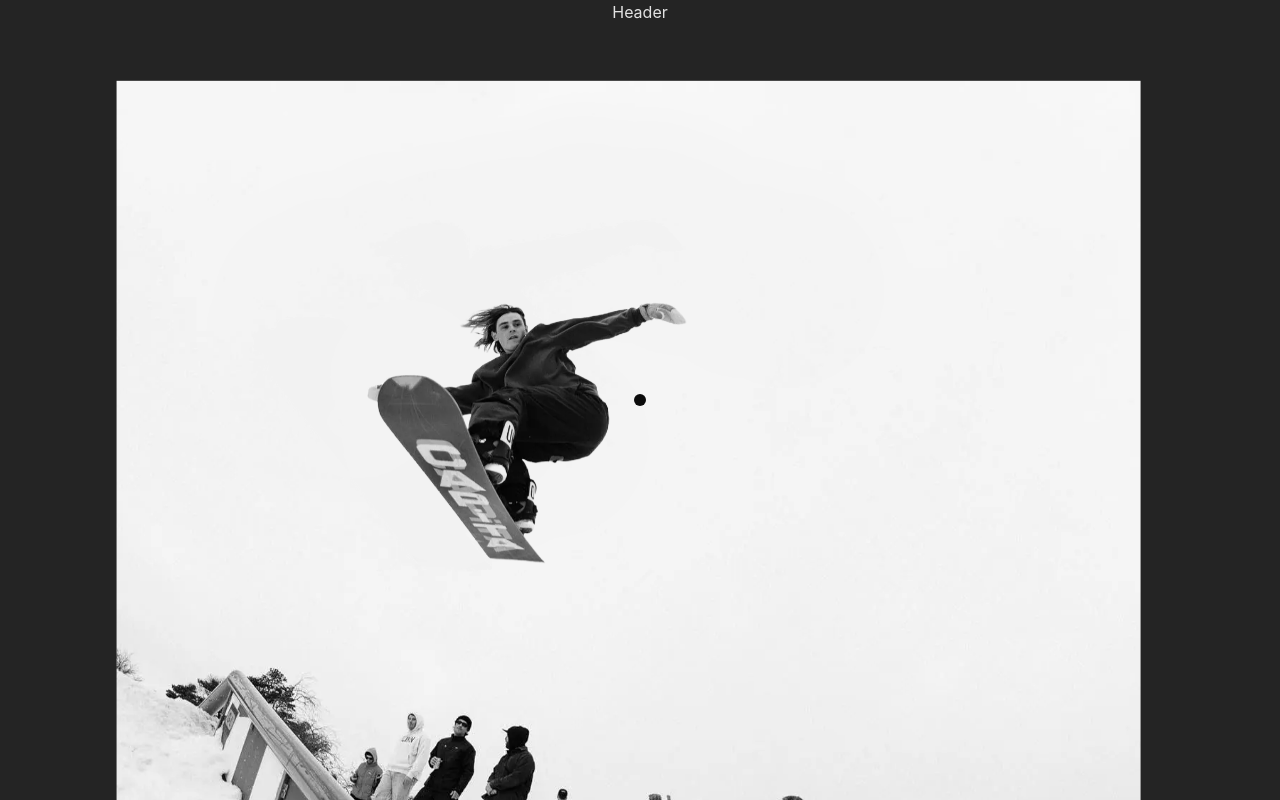
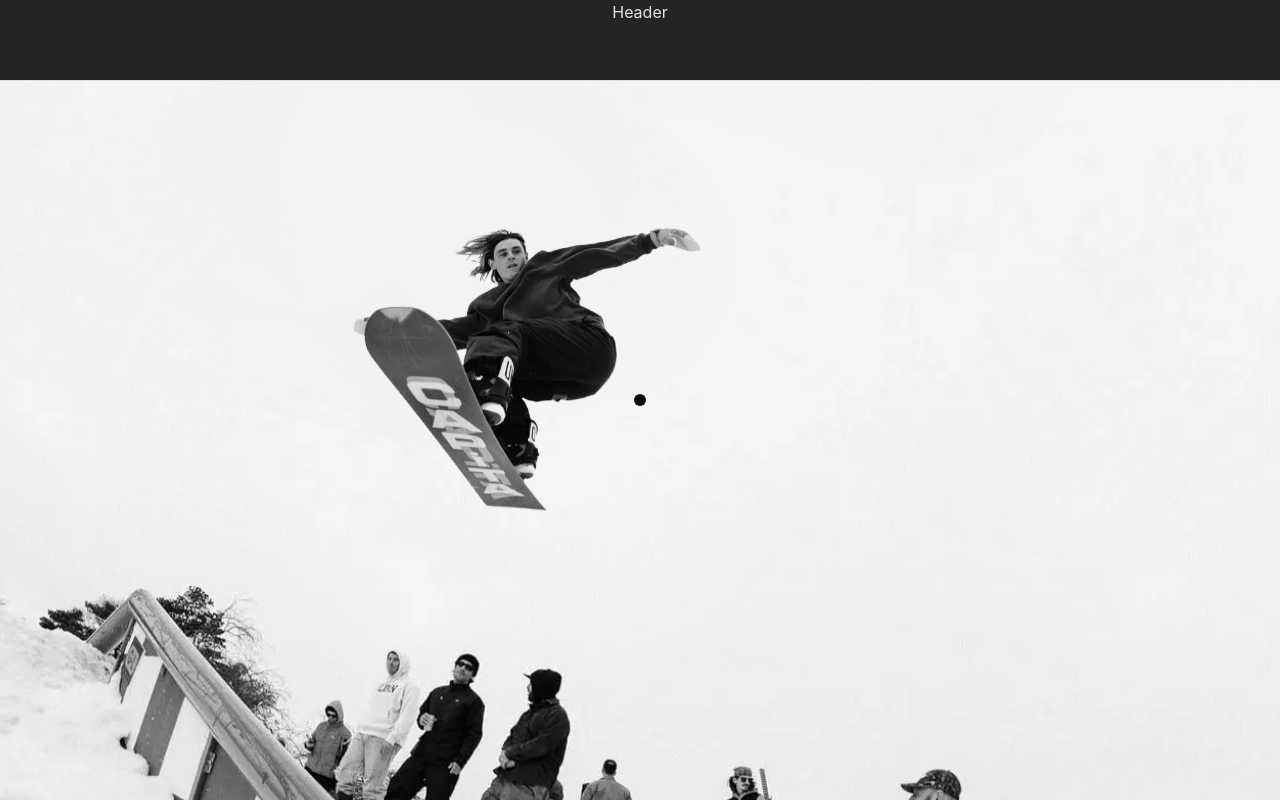
Before and after one commit to GabGo51/Portfolio-2024, a React (Vite) app in the folder portfolio2024/: page / in a window 1280 px wide. Shown: the top 800 px of the page. Built offline with nearby package versions, Linux system fonts and the light colour scheme.

Commit message:
added frame to the img

```diff
--- a/portfolio2024/src/components/About.jsx
+++ b/portfolio2024/src/components/About.jsx
@@ -1,7 +1,7 @@
 import { useEffect, useState, useRef } from "react";
 import "../styles/About.css";
-import background from '../img/snowbackground.png'
-import snow from '../img/snow.png'
+import background from "../img/snowbackground2.png";
+import snow from "../img/snow.png";
 
 const About = () => {
   const podRef1 = useRef(null);
@@ -42,7 +42,7 @@ const About = () => {
     const movePods = () => {
       const { x, y } = position;
       const offsetX = (x - window.innerWidth / 2) / 56;
-      const offsetY = ((y - window.innerHeight / 2) / 56);
+      const offsetY = (y - window.innerHeight / 2) / 56;
 
       if (isMouseOnScreen) {
         podElement1.style.transform = `translate(${offsetX}px, ${offsetY}px)`;
@@ -63,8 +63,17 @@ const About = () => {
 
   return (
     <div className="center about">
-      <div className="moving-img" ref={podRef1}><img src={background}/></div>
-      <div className="moving-img2" ref={podRef2}><img src={snow}/></div>
+      <div className="moving-img" >
+        <div className="frame">
+          <div ref={podRef1}>
+            <img src={background}  />
+          </div>
+
+        </div>
+      </div>
+      <div className="moving-img2" ref={podRef2}>
+        <img src={snow} />
+      </div>
     </div>
   );
 };
--- a/portfolio2024/src/styles/About.css
+++ b/portfolio2024/src/styles/About.css
@@ -1,11 +1,17 @@
 .about{
-
+  width: 100%;
 
 }
 
+.frame{
+  overflow: hidden;
+  overflow-x: hidden;
+}
+
 .moving-img{
-
-
+  display: flex;
+  align-items: center;
+  justify-content: center;
   background-size: cover;
   background-position: center;
   display: flex;
@@ -14,14 +20,16 @@
   color: black;
   font-weight: bold;
   font-size: 2em;
-
   z-index: 30;
 
-
+  img{
+    width: 115%;
+    margin-left: -20px;
+  }
 }
 
 .moving-img2{
-  width: 35%;
+  width: 38%;
   background-size: cover;
   background-position: center;
   display: flex;
@@ -32,7 +40,7 @@
   font-size: 2em;
   position: absolute;
   z-index: 30;
-  margin-top: -40%;
+  margin-top: -50%;
   margin-left: -20%;
 
 }
--- a/portfolio2024/src/styles/App.css
+++ b/portfolio2024/src/styles/App.css
@@ -6,7 +6,6 @@
   justify-content: center;
   width: 100vw;
   overflow-x: hidden;
-
 }
 
 .center{
```
Also changed, not shown: portfolio2024/src/img/snowbackground2.png (added).
